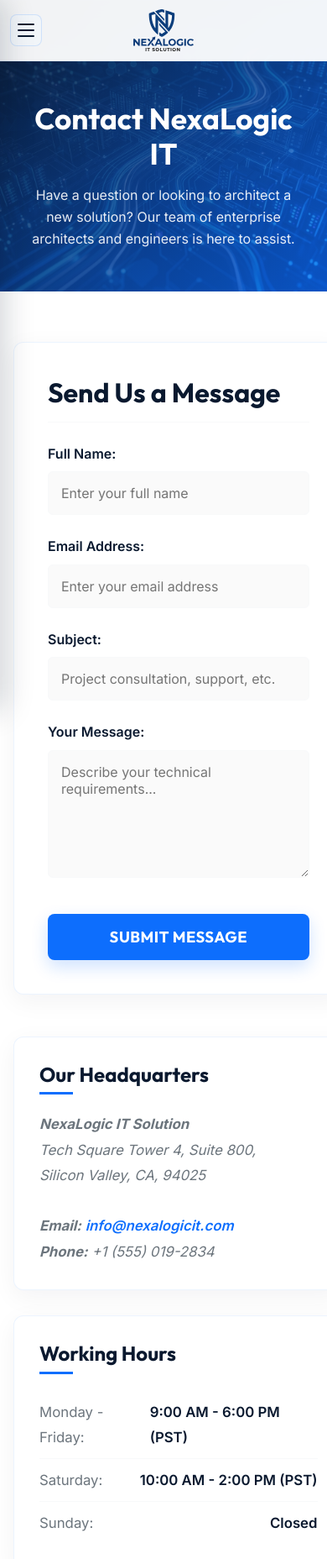
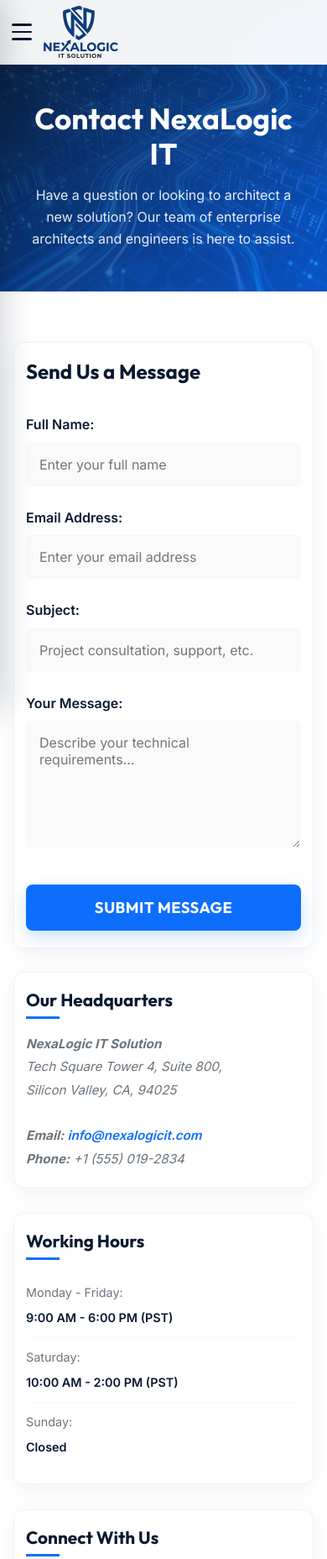
Before and after one commit to umarfaruk26-22/nexalogictechno, a plain HTML site: page frontend/contact.html in a window 390 px wide. Shown: the top 1856 px of the page at 84% size. Drawn offline with Linux system fonts and the light colour scheme; no server answers.

Commit message:
Simplify 3 hyphens hamburger icon, enlarge logo next to hamburger, remove get in touch from drawer, fix contact page horizontal scroll

```diff
--- a/frontend/assets/css/contact.css
+++ b/frontend/assets/css/contact.css
@@ -155,7 +155,8 @@
     padding: 0;
     margin: 0;
     display: flex;
-    gap: 15px;
+    flex-wrap: wrap;
+    gap: 12px;
 }
 
 .social-links-list li a {
@@ -184,20 +185,100 @@
 #google-map-section {
     width: 100%;
     line-height: 0; /* Remove bottom gap */
+    overflow: hidden;
 }
 
 .map-wrapper {
     position: relative;
     padding-bottom: 0;
+    width: 100%;
+    overflow: hidden;
 }
 
 .full-width-map {
     width: 100%;
-    height: 500px;
+    max-width: 100%;
+    height: 450px;
     filter: grayscale(100%) contrast(1.2); /* Corporate styling for the map */
     transition: filter 0.5s ease;
+    display: block;
 }
 
 .full-width-map:hover {
     filter: none;
 }
+
+/* -------------------------------------
+   5. Mobile Responsive Adjustments (Prevent Horizontal Scroll)
+------------------------------------- */
+@media (max-width: 768px) {
+    #contact-layout-section {
+        overflow-x: hidden;
+        width: 100%;
+    }
+
+    .contact-grid {
+        grid-template-columns: 1fr;
+        gap: 28px;
+    }
+
+    .contact-form-container {
+        padding: 24px 18px !important;
+        border-radius: var(--border-radius);
+    }
+
+    .contact-form-container h2 {
+        font-size: 1.5rem;
+        margin-bottom: 20px;
+    }
+
+    .info-block {
+        padding: 24px 18px !important;
+        border-radius: var(--border-radius);
+    }
+
+    .info-block h2 {
+        font-size: 1.3rem;
+        margin-bottom: 16px;
+    }
+
+    .social-links-list {
+        flex-wrap: wrap !important;
+        gap: 10px !important;
+    }
+
+    .social-links-list li a {
+        padding: 8px 14px !important;
+        font-size: 0.9rem !important;
+    }
+
+    .working-hours-list li {
+        font-size: 0.95rem;
+    }
+}
+
+@media (max-width: 480px) {
+    .contact-form-container {
+        padding: 20px 14px !important;
+    }
+
+    .info-block {
+        padding: 20px 14px !important;
+    }
+
+    .working-hours-list li {
+        flex-direction: column;
+        align-items: flex-start;
+        gap: 4px;
+        font-size: 0.9rem;
+    }
+
+    .contact-address {
+        font-size: 0.95rem;
+    }
+
+    .social-links-list li a {
+        padding: 7px 12px !important;
+        font-size: 0.85rem !important;
+    }
+}
--- a/frontend/assets/css/navbar-footer.css
+++ b/frontend/assets/css/navbar-footer.css
@@ -237,66 +237,66 @@ footer h3::after {
 
 @media (max-width: 768px) {
     nav#main-nav {
-        height: 76px;
-        min-height: 76px;
+        height: 82px;
+        min-height: 82px;
         padding: 0 16px;
         display: flex;
         align-items: center;
-        justify-content: center;
+        justify-content: flex-start;
+        gap: 16px;
         position: relative;
     }
 
-    /* Mobile hamburger toggle (pinned cleanly to the left) */
+    /* Mobile hamburger toggle (clean, simple 3 hyphens - no box/gradient) */
     .menu-toggle {
         display: inline-flex !important;
-        position: absolute;
-        left: 16px;
-        top: 50%;
-        transform: translateY(-50%);
+        position: static !important;
+        transform: none !important;
         flex-direction: column;
         justify-content: center;
         align-items: center;
-        width: 42px;
-        height: 42px;
-        background: #f1f5f9;
-        border: 1px solid rgba(13, 110, 253, 0.15);
-        border-radius: 8px;
+        width: auto !important;
+        height: auto !important;
+        background: transparent !important;
+        background-color: transparent !important;
+        border: none !important;
+        border-radius: 0 !important;
+        box-shadow: none !important;
         cursor: pointer;
-        padding: 0;
+        padding: 8px 4px !important;
         flex-shrink: 0;
         z-index: 10;
-        transition: background-color 0.2s, border-color 0.2s;
+        outline: none;
     }
 
     .menu-toggle:hover {
-        background: #e2e8f0;
+        background: transparent !important;
     }
 
     .menu-toggle span {
         display: block;
-        width: 20px;
-        height: 2px;
+        width: 26px;
+        height: 3px;
         background-color: var(--dark-blue);
-        margin: 2.5px 0;
-        border-radius: 2px;
+        margin: 3px 0;
+        border-radius: 3px;
         transition: var(--transition-smooth);
     }
 
-    /* Brand logo in navbar (Centered and Bigger) */
+    /* Brand logo in navbar (Placed directly next to 3 hyphens & BIGGER) */
     nav#main-nav .logo-link {
-        height: 60px;
-        margin: 0 auto;
+        height: 72px;
+        margin: 0 !important;
         display: flex;
         align-items: center;
-        justify-content: center;
         flex-shrink: 0;
     }
 
     nav#main-nav #nav-logo {
-        height: 56px;
-        max-height: 58px;
+        height: 68px;
+        max-height: 72px;
         width: auto;
-        max-width: 240px;
+        max-width: 270px;
         object-fit: contain;
     }
 
@@ -470,32 +470,9 @@ footer h3::after {
         transform: translateX(3px);
     }
 
-    .mobile-nav-footer {
-        padding: 16px 18px;
-        border-top: 1px solid rgba(13, 110, 253, 0.08);
-        background: #f8fafc;
-    }
-
+    .mobile-nav-footer,
     .mobile-drawer-cta {
-        display: flex;
-        align-items: center;
-        justify-content: center;
-        width: 100%;
-        padding: 12px;
-        background: var(--primary-blue);
-        color: #ffffff !important;
-        font-family: var(--font-heading);
-        font-size: 13px;
-        font-weight: 700;
-        letter-spacing: 0.5px;
-        border-radius: 8px;
-        text-decoration: none;
-        box-shadow: 0 4px 12px rgba(13, 110, 253, 0.25);
-        transition: background 0.2s ease;
-    }
-
-    .mobile-drawer-cta:hover {
-        background: var(--secondary-blue);
+        display: none !important;
     }
 
     .footer-content {
@@ -512,26 +489,31 @@ footer h3::after {
 
 @media (max-width: 480px) {
     nav#main-nav {
-        height: 72px;
-        min-height: 72px;
+        height: 76px;
+        min-height: 76px;
         padding: 0 12px;
+        gap: 12px;
     }
 
     .menu-toggle {
-        left: 12px;
-        width: 38px;
-        height: 38px;
+        padding: 6px 2px !important;
+    }
+
+    .menu-toggle span {
+        width: 24px;
+        height: 2.8px;
+        margin: 2.8px 0;
     }
 
     nav#main-nav .logo-link {
-        height: 54px;
-        margin: 0 auto;
+        height: 68px;
+        margin: 0 !important;
     }
 
     nav#main-nav #nav-logo {
-        height: 50px;
-        max-height: 52px;
-        max-width: 210px;
+        height: 62px;
+        max-height: 66px;
+        max-width: 240px;
     }
 
     .mobile-nav-drawer {
--- a/frontend/assets/css/style.css
+++ b/frontend/assets/css/style.css
@@ -30,6 +30,9 @@
 html {
     scroll-behavior: smooth;
     font-size: 16px;
+    overflow-x: hidden;
+    width: 100%;
+    max-width: 100vw;
 }
 
 body {
@@ -38,6 +41,9 @@ body {
     color: var(--grey-dark);
     line-height: 1.6;
     overflow-x: hidden;
+    width: 100%;
+    max-width: 100vw;
+    position: relative;
     -webkit-font-smoothing: antialiased;
 }
 
--- a/frontend/contact.html
+++ b/frontend/contact.html
@@ -5,9 +5,9 @@
     <meta name="viewport" content="width=device-width, initial-scale=1.0">
     <meta name="description" content="Get in touch with NexaLogic IT Solution. Submit our contact form for inquiries, consultations, or technical assistance.">
     <title>NexaLogic IT Solution | Contact Us</title>
-    <link rel="stylesheet" href="assets/css/style.css?v=3.6">
-    <link rel="stylesheet" href="assets/css/navbar-footer.css?v=3.6">
-    <link rel="stylesheet" href="assets/css/contact.css?v=3.6">
+    <link rel="stylesheet" href="assets/css/style.css?v=3.7">
+    <link rel="stylesheet" href="assets/css/navbar-footer.css?v=3.7">
+    <link rel="stylesheet" href="assets/css/contact.css?v=3.7">
     <link rel="icon" type="image/svg+xml" href="assets/images/nexalogic%20-15.svg">
 </head>
 <body>
@@ -64,11 +64,6 @@
                     <span class="arrow-icon">&#8250;</span>
                 </a>
             </div>
-        </div>
-        <div class="mobile-nav-footer">
-            <a href="contact.html" class="mobile-drawer-cta">
-                <span>GET IN TOUCH</span>
-            </a>
         </div>
     </div>
 
@@ -213,6 +208,6 @@
         </div>
     </footer>
 
-    <script src="assets/js/main.js?v=3.6"></script>
+    <script src="assets/js/main.js?v=3.7"></script>
 </body>
 </html>
```
Also changed, not shown: frontend/about.html (+4 -9 lines), frontend/index.html (+8 -13 lines), frontend/service-detail.html (+5 -10 lines), frontend/services.html (+5 -10 lines).
